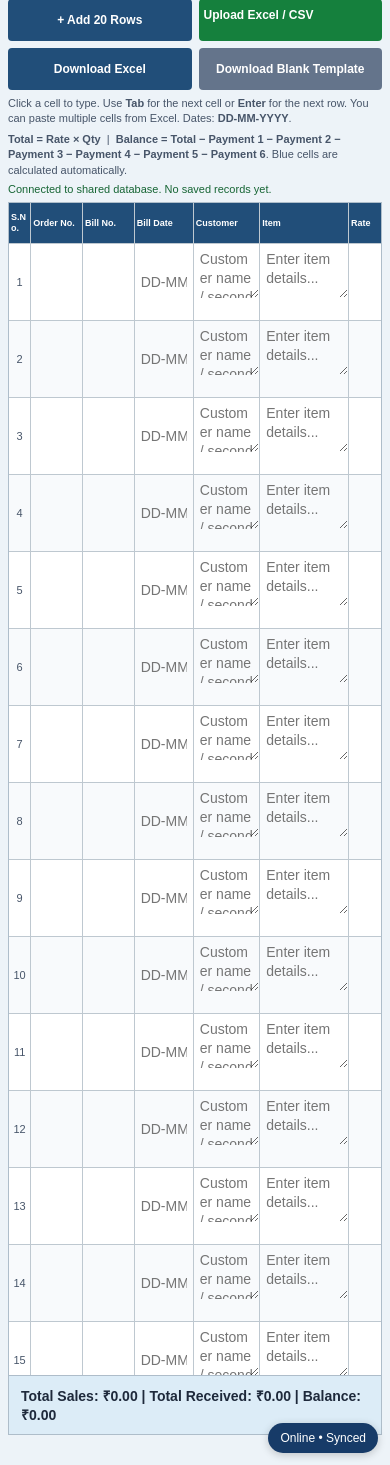
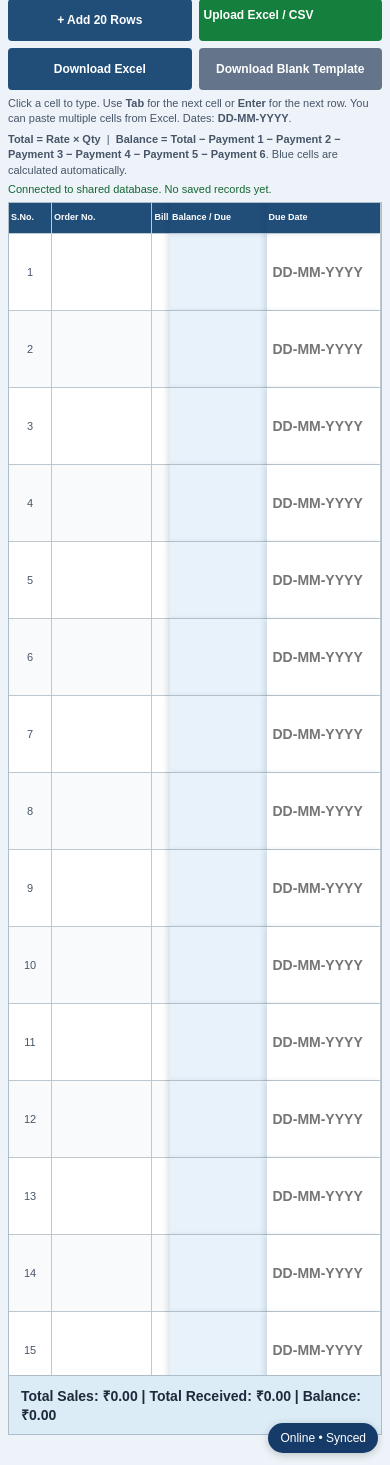
Before and after one commit to sachindutta143143/management, a Flask app: page /credit in a window 390 px wide. Shown: the part 429-1894 px from the top of the page. Run offline with Flask 3, Linux system fonts and the light colour scheme; data that the repository does not hold is empty; some libraries are stand-ins or nearby versions.

Commit message:
Add files via upload

```diff
--- a/templates/credit_register.html
+++ b/templates/credit_register.html
@@ -356,6 +356,48 @@
   </style>
 <style id="mobile-responsive-final">@media(max-width:700px){html,body{width:100%;max-width:100%;overflow-x:hidden}header{padding:12px}main{padding:8px}.dashboard{grid-template-columns:repeat(2,minmax(0,1fr));gap:7px}.card{padding:8px}.card strong{font-size:clamp(15px,4vw,19px);overflow-wrap:anywhere}.toolbar{display:grid;grid-template-columns:repeat(2,minmax(0,1fr));gap:7px}.toolbar button,.toolbar .upload-button{width:100%;min-height:42px;padding:9px 5px;font-size:12px}.table-container{max-height:62vh;overflow:auto;-webkit-overflow-scrolling:touch}table{min-width:850px;table-layout:fixed}th{position:sticky;top:0}.cell{min-height:38px;height:38px;font-size:14px;padding:6px}.item-cell,.customer-cell{min-height:54px;height:54px;font-size:14px}td.calculated[data-calc="Total"]{font-size:17px!important}}</style>
 <script src="/static/offline-sync.js"></script>
+
+<style id="mobile-balance-due-visible">
+@media (max-width:700px) {
+  /* Keep the table readable: scroll the full-width table, never squeeze every column. */
+  .table-container { overflow-x:auto !important; overflow-y:auto !important; }
+  .table-container table { min-width:1650px !important; table-layout:fixed !important; }
+  .table-container th:nth-child(16),
+  .table-container td:nth-child(16) {
+    position:sticky !important;
+    right:110px !important;
+    min-width:110px !important;
+    width:110px !important;
+    background:#e7f2fb !important;
+    box-shadow:-3px 0 5px rgba(15,45,75,.12);
+    z-index:4;
+  }
+  .table-container th:nth-child(17),
+  .table-container td:nth-child(17) {
+    position:sticky !important;
+    right:0 !important;
+    min-width:110px !important;
+    width:110px !important;
+    background:#fff !important;
+    box-shadow:-3px 0 5px rgba(15,45,75,.12);
+    z-index:4;
+  }
+  .table-container thead th:nth-child(16),
+  .table-container thead th:nth-child(17) {
+    background:#214e79 !important;
+    color:#fff !important;
+    z-index:7 !important;
+  }
+  .table-container td:nth-child(16) .calculated,
+  .table-container td:nth-child(17) .cell {
+    font-size:14px !important;
+    font-weight:700 !important;
+    min-width:100px !important;
+  }
+  .table-container td:nth-child(16) { font-size:15px !important; }
+}
+</style>
+
 </head>
 
 <body>
```
Also changed, not shown: templates/others.html (+9 -0 lines).
